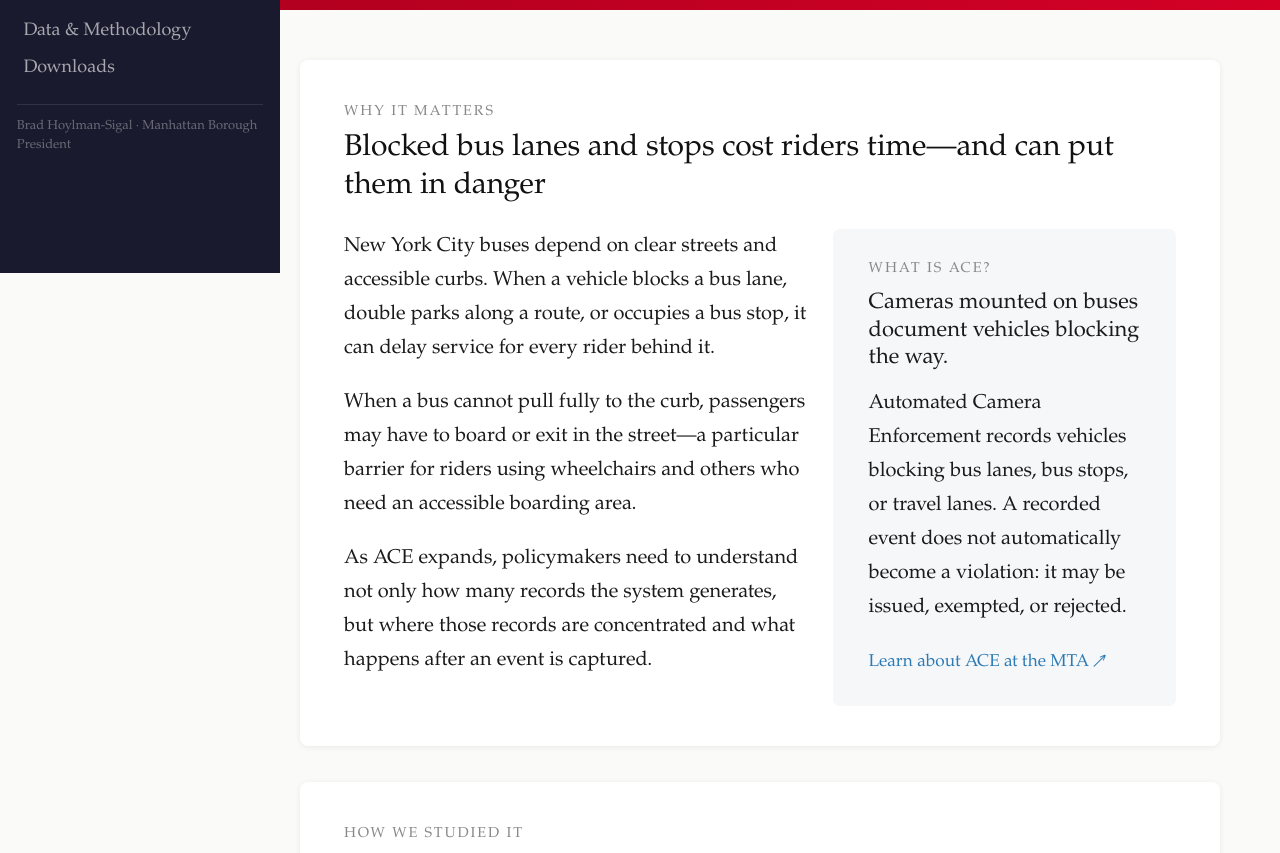
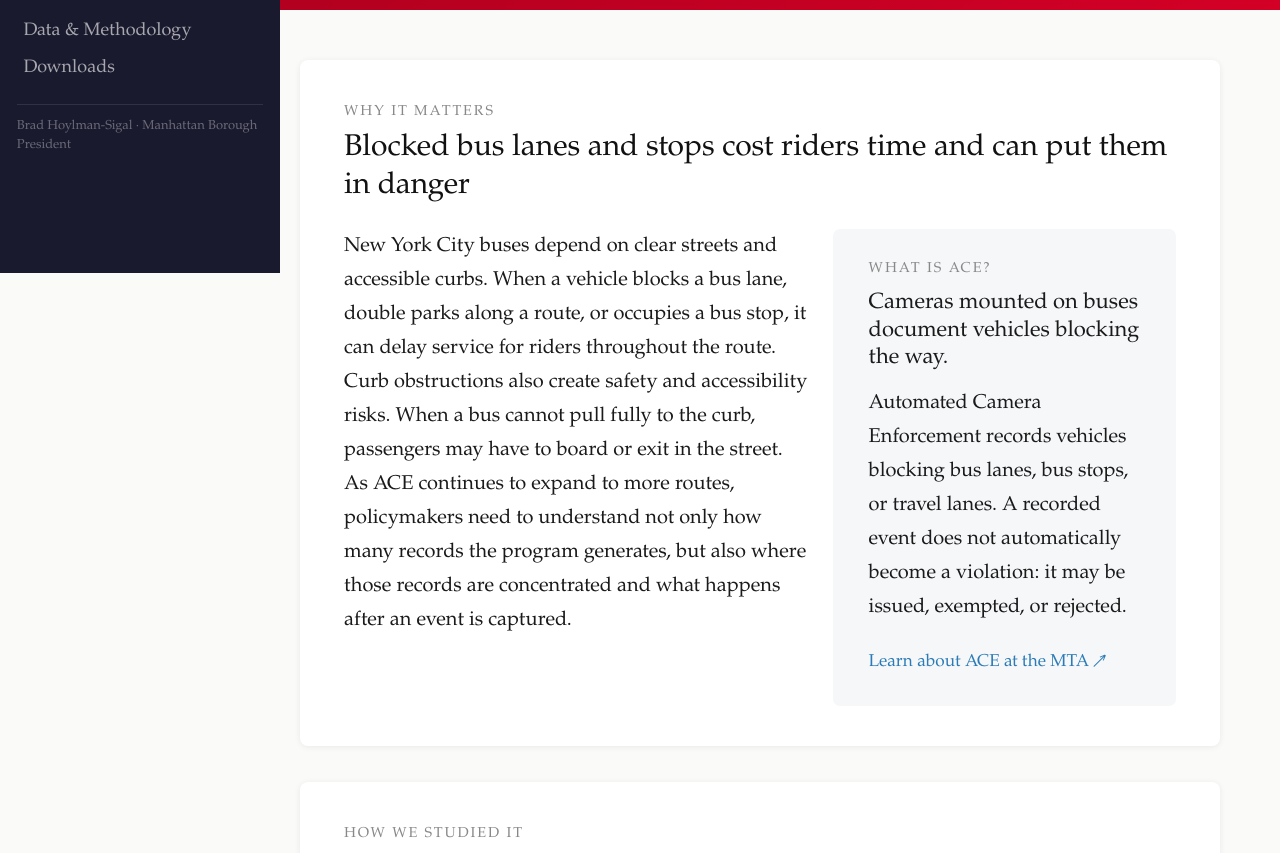
Before and after one commit to quinnaf19/ACE-Online-Report, a Next.js app: page / in a window 1280 px wide. Shown: the part 527-1380 px from the top of the page. Built offline with nearby package versions, Linux system fonts and the light colour scheme.

Commit message:
Revise why it matters section

```diff
--- a/app/page.tsx
+++ b/app/page.tsx
@@ -182,12 +182,10 @@ export default function Home() {
           </section>
 
           <section id="why" className="report-section">
-            <SectionHead label="WHY IT MATTERS" title="Blocked bus lanes and stops cost riders time—and can put them in danger" />
+            <SectionHead label="WHY IT MATTERS" title="Blocked bus lanes and stops cost riders time and can put them in danger" />
             <div className="two-col">
               <div className="prose">
-                <p>New York City buses depend on clear streets and accessible curbs. When a vehicle blocks a bus lane, double parks along a route, or occupies a bus stop, it can delay service for every rider behind it.</p>
-                <p>When a bus cannot pull fully to the curb, passengers may have to board or exit in the street—a particular barrier for riders using wheelchairs and others who need an accessible boarding area.</p>
-                <p>As ACE expands, policymakers need to understand not only how many records the system generates, but where those records are concentrated and what happens after an event is captured.</p>
+                <p>New York City buses depend on clear streets and accessible curbs. When a vehicle blocks a bus lane, double parks along a route, or occupies a bus stop, it can delay service for riders throughout the route. Curb obstructions also create safety and accessibility risks. When a bus cannot pull fully to the curb, passengers may have to board or exit in the street. As ACE continues to expand to more routes, policymakers need to understand not only how many records the program generates, but also where those records are concentrated and what happens after an event is captured.</p>
               </div>
               <aside className="explainer">
                 <p className="card-label">WHAT IS ACE?</p>
```
